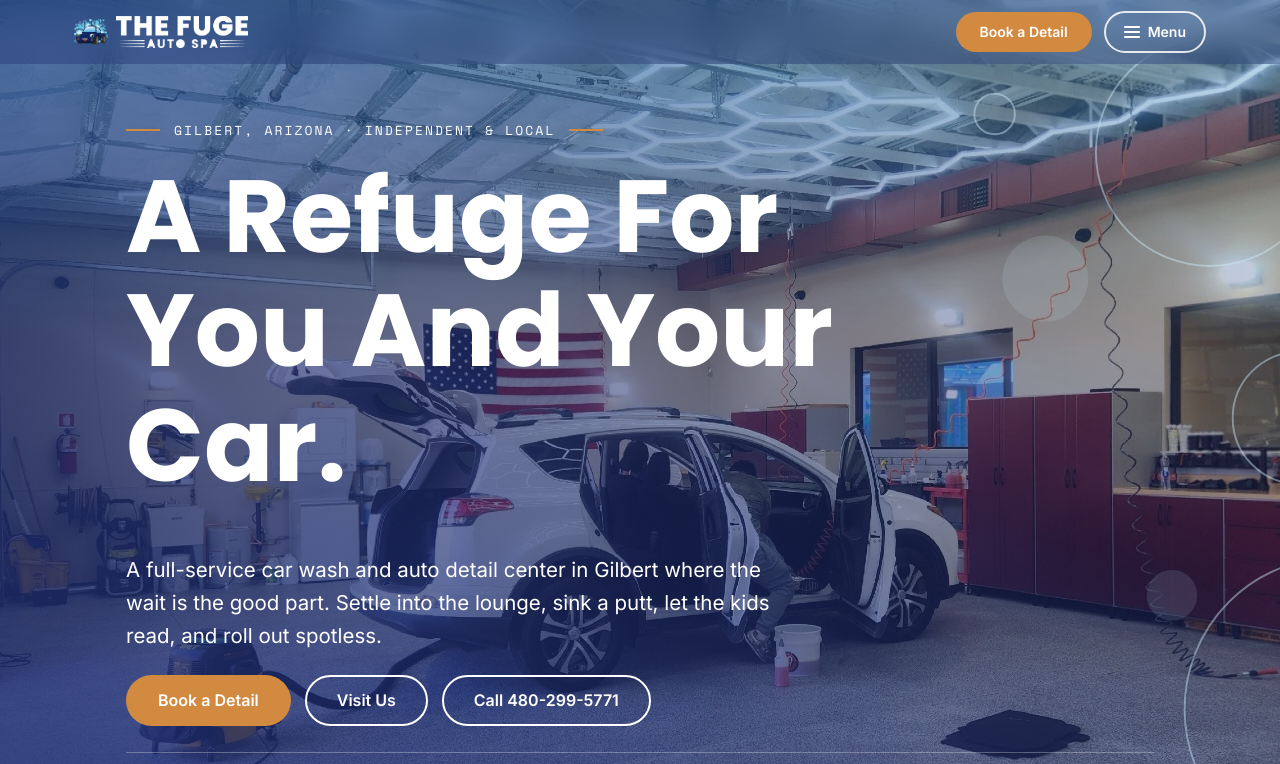
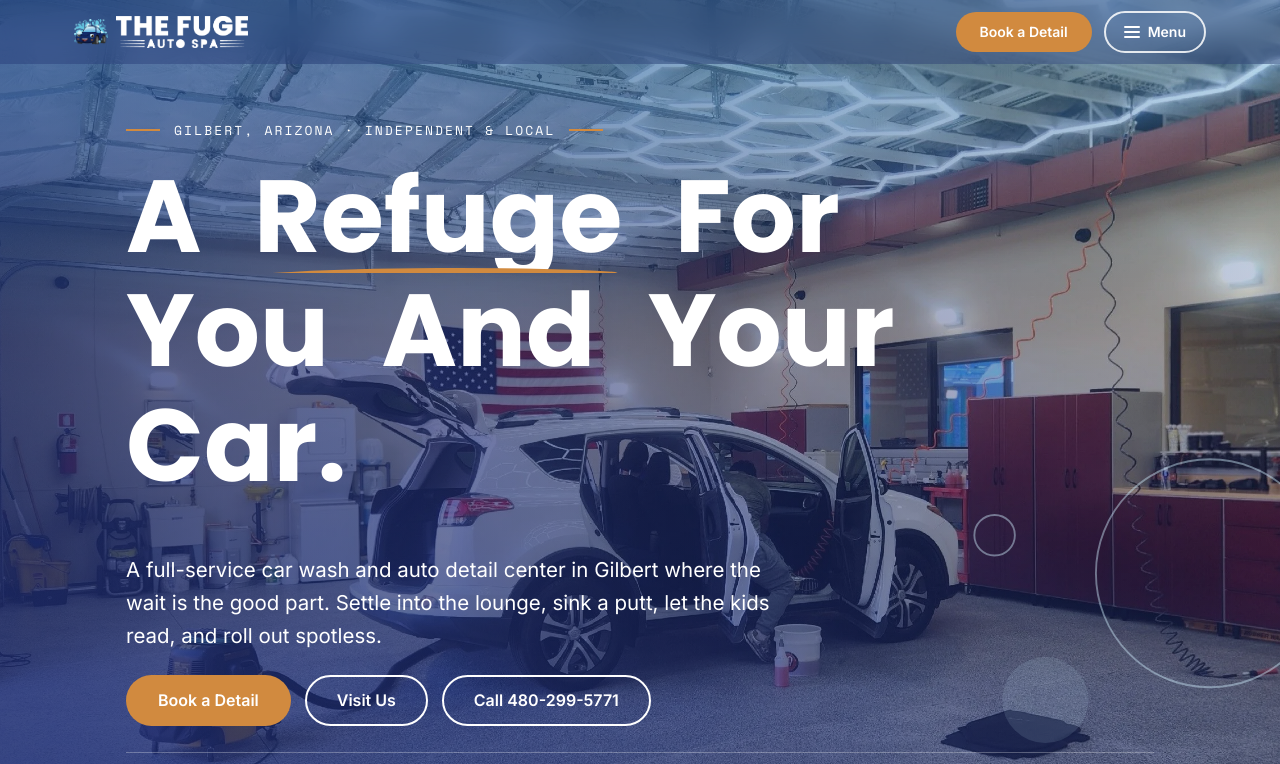
Before and after one commit to Chukwuemekakalu1905/the-fuge-auto-spa-concept, a plain HTML site: page index.html in a window 1280 px wide. Shown: the top 764 px of the page. Drawn offline with Linux system fonts and the light colour scheme.

Commit message:
Replicate landing motion gimmick: CSS hero word entrance + copper swash draw + bubbles parallax (original uses GSAP; no video file exists on original)

```diff
--- a/css/styles.css
+++ b/css/styles.css
@@ -167,6 +167,41 @@ img { max-width: 100%; height: auto; border-radius: var(--radius-md); }
 }
 .hero-trust li { display: flex; align-items: center; gap: 28px; }
 .hero-trust li:not(:last-child)::after { content: ""; width: 5px; height: 5px; border-radius: 50%; background: var(--copper-bright); }
+
+/* Hero motion gimmick (mirrors the original's GSAP word entrance +
+   swash draw, rebuilt in pure CSS — no library, no JS dependency).
+   Failure-safe by construction: if this stylesheet or the animation
+   never runs, the headline is plain visible text. */
+.hero-word { display: inline-block; overflow: clip; vertical-align: bottom; margin-inline: -.08em; margin-right: .22em; padding-inline: .08em; }
+.hero-word:last-child { margin-right: -.08em; }
+.hero-word-inner { display: inline-block; animation: hero-word-in .9s cubic-bezier(.16,1,.3,1) backwards; }
+.hero-word:nth-child(1) .hero-word-inner { animation-delay: .15s; }
+.hero-word:nth-child(2) .hero-word-inner { animation-delay: .22s; }
+.hero-word:nth-child(3) .hero-word-inner { animation-delay: .29s; }
+.hero-word:nth-child(4) .hero-word-inner { animation-delay: .36s; }
+.hero-word:nth-child(5) .hero-word-inner { animation-delay: .43s; }
+.hero-word:nth-child(6) .hero-word-inner { animation-delay: .50s; }
+.hero-word:nth-child(7) .hero-word-inner { animation-delay: .57s; }
+@keyframes hero-word-in {
+  from { transform: translateY(110%); opacity: 0; }
+  to { transform: translateY(0); opacity: 1; }
+}
+.hero-word-swash { position: relative; }
+.hero-word-swash .swash {
+  position: absolute; left: 0; bottom: -.08em; width: 100%; height: .16em;
+}
+.hero-word-swash .swash path {
+  stroke-dasharray: 160; stroke-dashoffset: 0;
+  animation: swash-draw 1.1s cubic-bezier(.16,1,.3,1) .65s backwards;
+}
+@keyframes swash-draw {
+  from { stroke-dashoffset: 160; }
+  to { stroke-dashoffset: 0; }
+}
+@media (prefers-reduced-motion: reduce) {
+  .hero-word-inner, .hero-word-swash .swash path { animation: none; }
+  html { scroll-behavior: auto; }
+}
 
 /* ---------- Sections & decor ---------- */
 .section { padding: clamp(64px, 8vw, 96px) 0; position: relative; }
--- a/index.html
+++ b/index.html
@@ -43,7 +43,7 @@
   <section class="hero">
     <img class="hero-img" src="assets/img/hero.webp" alt="A freshly detailed car at The Fuge Auto Spa" width="2340" height="1560">
     <div class="hero-wash"></div>
-    <svg class="bubbles" viewBox="0 0 1200 700" preserveAspectRatio="xMidYMid slice" aria-hidden="true">
+    <svg class="bubbles" data-parallax="0.10" viewBox="0 0 1200 700" preserveAspectRatio="xMidYMid slice" aria-hidden="true">
       <circle cx="1050" cy="120" r="90"></circle>
       <circle class="fill" cx="920" cy="220" r="34"></circle>
       <circle cx="1120" cy="330" r="52"></circle>
@@ -53,7 +53,7 @@
     </svg>
     <div class="wrap hero-inner">
       <p class="hero-eyebrow">Gilbert, Arizona · Independent &amp; Local</p>
-      <h1>A Refuge For You And Your Car.</h1>
+      <h1><span class="hero-word"><span class="hero-word-inner">A</span></span> <span class="hero-word"><span class="hero-word-inner hero-word-swash">Refuge<svg class="swash" viewBox="0 0 140 16" preserveAspectRatio="none" aria-hidden="true"><path d="M4 11 C 36 4, 104 4, 136 9" fill="none" stroke="#d18a3f" stroke-width="5" stroke-linecap="round"></path></svg></span></span> <span class="hero-word"><span class="hero-word-inner">For</span></span> <span class="hero-word"><span class="hero-word-inner">You</span></span> <span class="hero-word"><span class="hero-word-inner">And</span></span> <span class="hero-word"><span class="hero-word-inner">Your</span></span> <span class="hero-word"><span class="hero-word-inner">Car.</span></span></h1>
       <p class="lede">A full-service car wash and auto detail center in Gilbert where the wait is the good part. Settle into the lounge, sink a putt, let the kids read, and roll out spotless.</p>
       <p class="cta-row"><a class="btn btn-copper" href="book.html">Book a Detail</a> <a class="btn btn-ghost" href="#visit">Visit Us</a> <a class="btn btn-ghost" href="tel:+14802995771">Call 480-299-5771</a></p>
       <ul class="hero-trust">
--- a/js/main.js
+++ b/js/main.js
@@ -28,7 +28,43 @@
     onScroll();
   }
 
-  // 3) Quote form -> mailto
+  // 3) Hero bubbles parallax (mirrors the original's data-parallax
+  // behaviour; decorative only, disabled for reduced-motion).
+  var reduceMotion = window.matchMedia("(prefers-reduced-motion: reduce)");
+  if (!reduceMotion.matches) {
+    var layers = Array.prototype.map.call(
+      document.querySelectorAll("[data-parallax]"),
+      function (el) {
+        var s = parseFloat(el.getAttribute("data-parallax") || "0.08");
+        return { el: el, strength: Math.min(Math.max(s, 0.04), 0.15) };
+      }
+    );
+    if (layers.length) {
+      var ticking = false;
+      var update = function () {
+        ticking = false;
+        var vh = window.innerHeight;
+        layers.forEach(function (layer) {
+          var r = layer.el.getBoundingClientRect();
+          if (r.bottom < -80 || r.top > vh + 80) return;
+          var offset = r.top + r.height / 2 - vh / 2;
+          layer.el.style.transform =
+            "translate3d(0, " + (-offset * layer.strength).toFixed(1) + "px, 0)";
+        });
+      };
+      var request = function () {
+        if (!ticking) {
+          ticking = true;
+          window.requestAnimationFrame(update);
+        }
+      };
+      window.addEventListener("scroll", request, { passive: true });
+      window.addEventListener("resize", request, { passive: true });
+      update();
+    }
+  }
+
+  // 4) Quote form -> mailto
   var form = document.getElementById("quote-form");
   if (!form) return;
 
```
Also changed, not shown: 1 other file.
